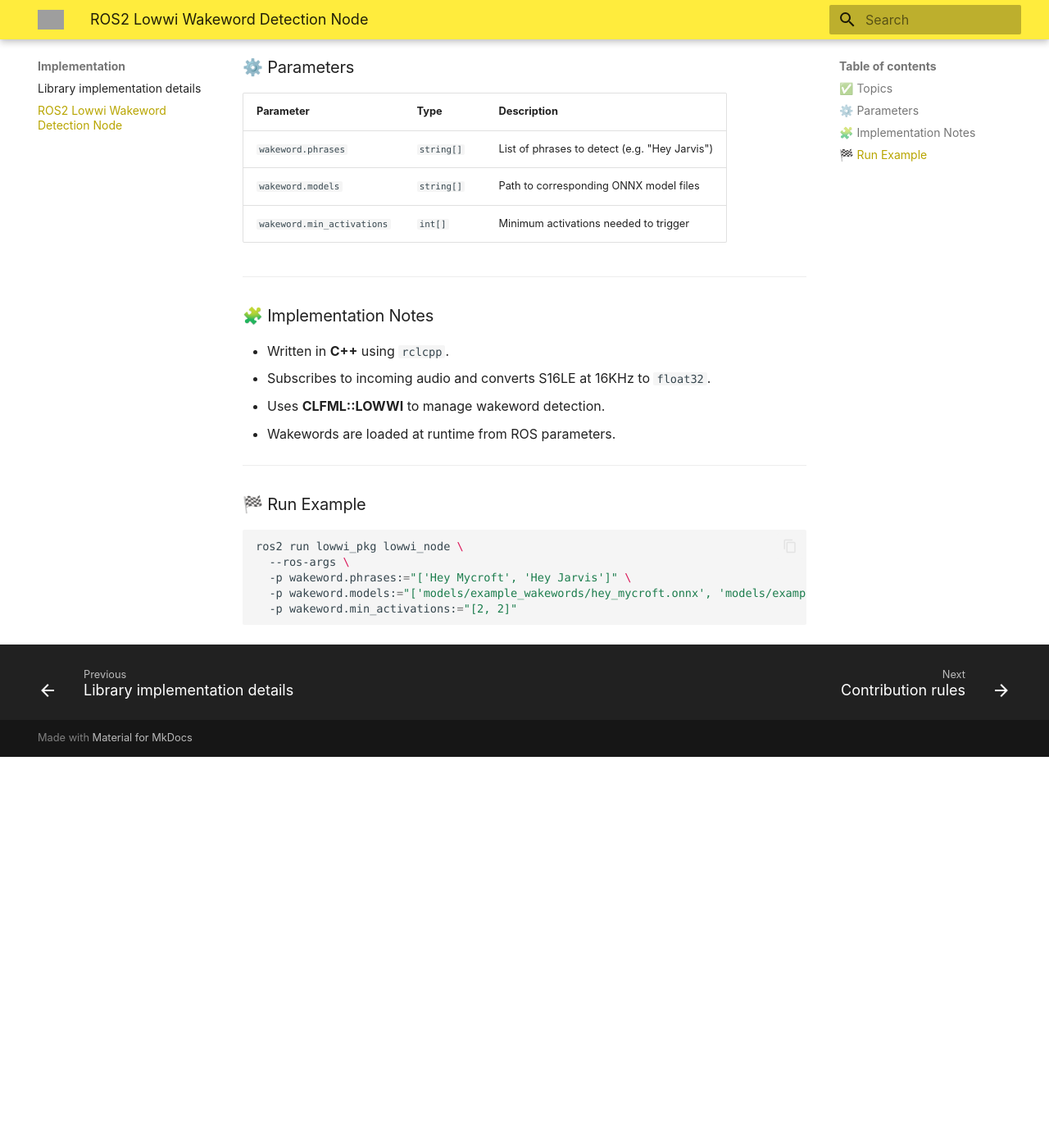
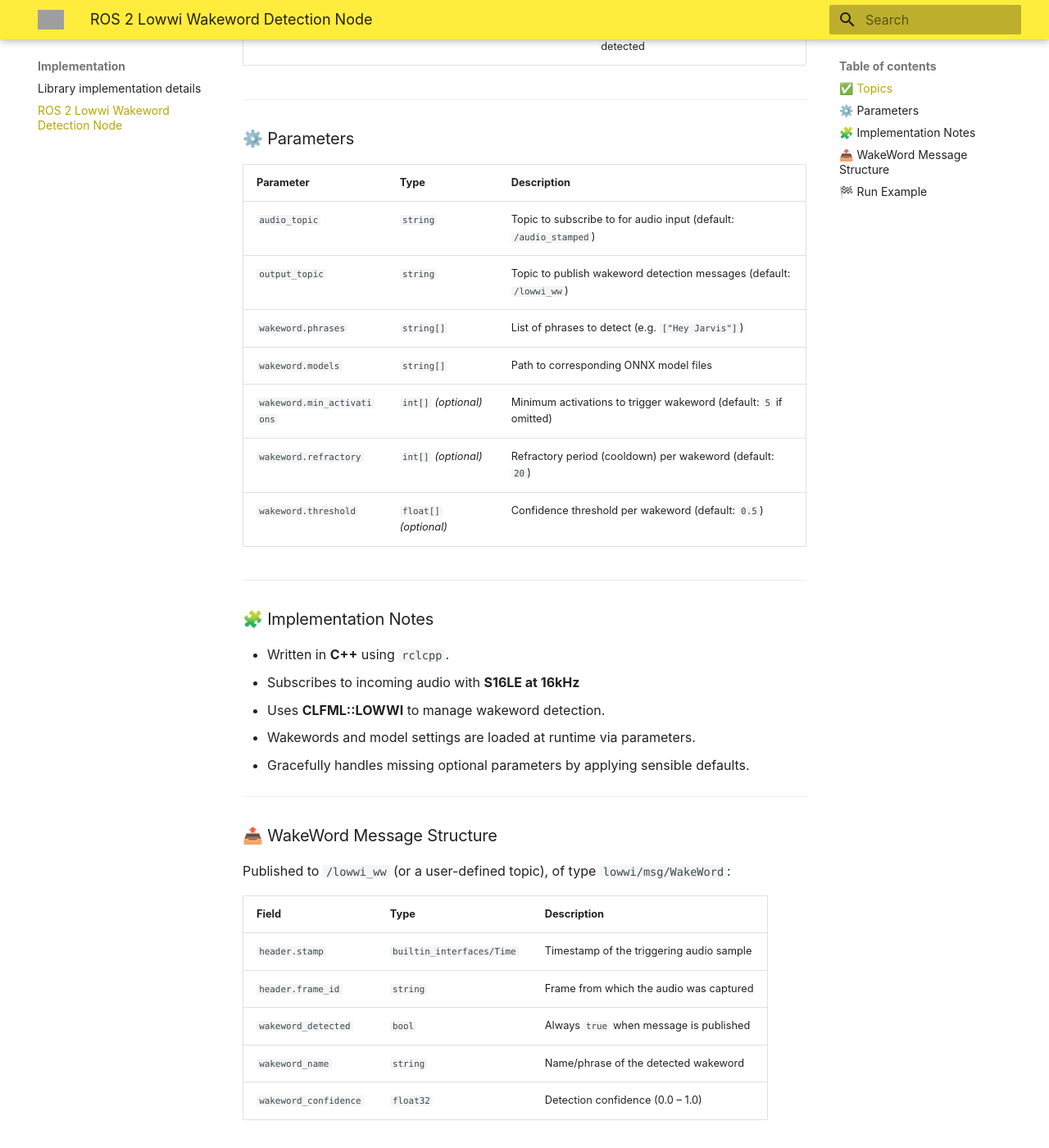
Before and after one commit to CLFML/lowwi, an MkDocs documentation site: the page built from docs/about/implementation_ros.md, in a window 1280 px wide and 1400 px high, scrolled down 481 px. Shown: the whole window at 82% size. Built offline with MkDocs 1.6.1 and Material for MkDocs 9.7.7, drawn with Linux system fonts in a browser that asks for light colours; some web fonts are replaced; before the commit the page ends 1404 px from its top, so only the background shows below that; some of the changed text lies outside the part shown; grey boxes are pictures that could not be loaded.

Commit message:
-enh make the node more useful, add publish topic

````diff
--- a/docs/about/implementation_ros.md
+++ b/docs/about/implementation_ros.md
@@ -1,6 +1,6 @@
-# **ROS2 Lowwi Wakeword Detection Node**
+# **ROS 2 Lowwi Wakeword Detection Node**
 
-A ROS 2 node that listens to audio input and detects custom wakewords using the Lowwi library. Triggers a callback when a wakeword is detected.
+A ROS 2 node that listens to audio input and detects custom wakewords using the Lowwi library. Triggers a callback and publishes detection results when a wakeword is detected.
 
 ---
 
@@ -8,26 +8,46 @@ A ROS 2 node that listens to audio input and detects custom wakewords using the
 
 | Topic             | Type                                  | Description                                |
 |------------------|---------------------------------------|--------------------------------------------|
-| `/audio_stamped` | `audio_tools/msg/AudioDataStamped`    | Raw audio input in S16LE format            |
+| `/audio_stamped` (default) | `audio_tools/msg/AudioDataStamped` | Raw audio input in S16LE format            |
+| `/lowwi_ww` (default)       | `lowwi/msg/WakeWord`              | Published when a wakeword is detected      |
 
 ---
 
 ### ⚙️ Parameters
 
-| Parameter                      | Type               | Description                               |
-|-------------------------------|--------------------|-------------------------------------------|
-| `wakeword.phrases`            | `string[]`         | List of phrases to detect (e.g. "Hey Jarvis") |
-| `wakeword.models`             | `string[]`         | Path to corresponding ONNX model files    |
-| `wakeword.min_activations`    | `int[]`            | Minimum activations needed to trigger     |
+| Parameter                      | Type               | Description                                                            |
+|-------------------------------|--------------------|------------------------------------------------------------------------|
+| `audio_topic`                 | `string`           | Topic to subscribe to for audio input (default: `/audio_stamped`)     |
+| `output_topic`               | `string`           | Topic to publish wakeword detection messages (default: `/lowwi_ww`)   |
+| `wakeword.phrases`            | `string[]`         | List of phrases to detect (e.g. `["Hey Jarvis"]`)                      |
+| `wakeword.models`             | `string[]`         | Path to corresponding ONNX model files                                |
+| `wakeword.min_activations`    | `int[]` *(optional)* | Minimum activations to trigger wakeword (default: `5` if omitted)     |
+| `wakeword.refractory`         | `int[]` *(optional)* | Refractory period (cooldown) per wakeword (default: `20`)             |
+| `wakeword.threshold`          | `float[]` *(optional)* | Confidence threshold per wakeword (default: `0.5`)                  |
 
 ---
 
 ### 🧩 Implementation Notes
 
 - Written in **C++** using `rclcpp`.
-- Subscribes to incoming audio and converts S16LE at 16KHz to `float32`.
+- Subscribes to incoming audio with **S16LE at 16kHz**
 - Uses **CLFML::LOWWI** to manage wakeword detection.
-- Wakewords are loaded at runtime from ROS parameters.
+- Wakewords and model settings are loaded at runtime via parameters.
+- Gracefully handles missing optional parameters by applying sensible defaults.
+
+---
+
+### 📤 WakeWord Message Structure
+
+Published to `/lowwi_ww` (or a user-defined topic), of type `lowwi/msg/WakeWord`:
+
+| Field               | Type             | Description                                      |
+|--------------------|------------------|--------------------------------------------------|
+| `header.stamp`     | `builtin_interfaces/Time` | Timestamp of the triggering audio sample        |
+| `header.frame_id`  | `string`         | Frame from which the audio was captured         |
+| `wakeword_detected`| `bool`           | Always `true` when message is published         |
+| `wakeword_name`    | `string`         | Name/phrase of the detected wakeword            |
+| `wakeword_confidence` | `float32`     | Detection confidence (0.0 – 1.0)                 |
 
 ---
 
@@ -37,6 +57,10 @@ A ROS 2 node that listens to audio input and detects custom wakewords using the
 ros2 run lowwi_pkg lowwi_node \
   --ros-args \
   -p wakeword.phrases:="['Hey Mycroft', 'Hey Jarvis']" \
-  -p wakeword.models:="['models/example_wakewords/hey_mycroft.onnx', 'models/example_wakewords/hey_jarvis.onnx']" \
-  -p wakeword.min_activations:="[2, 2]"
+  -p wakeword.models:="['models/hey_mycroft.onnx', 'models/hey_jarvis.onnx']" \
+  -p wakeword.min_activations:="[2, 3]" \
+  -p wakeword.refractory:="[25, 30]" \
+  -p wakeword.threshold:="[0.6, 0.65]" \
+  -p audio_topic:="/my_custom_audio" \
+  -p output_topic:="/custom_wakeword_output"
 ```
````
Also changed, not shown: 2 other files.
